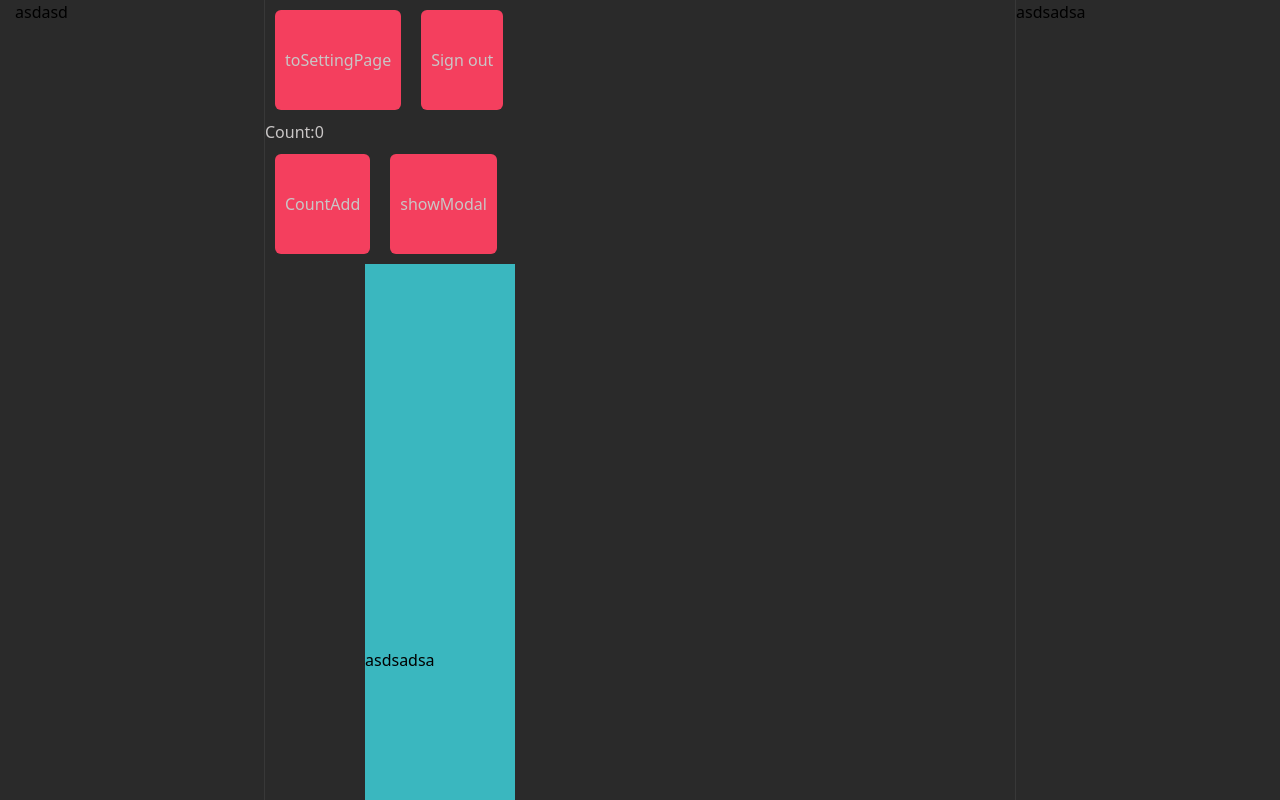
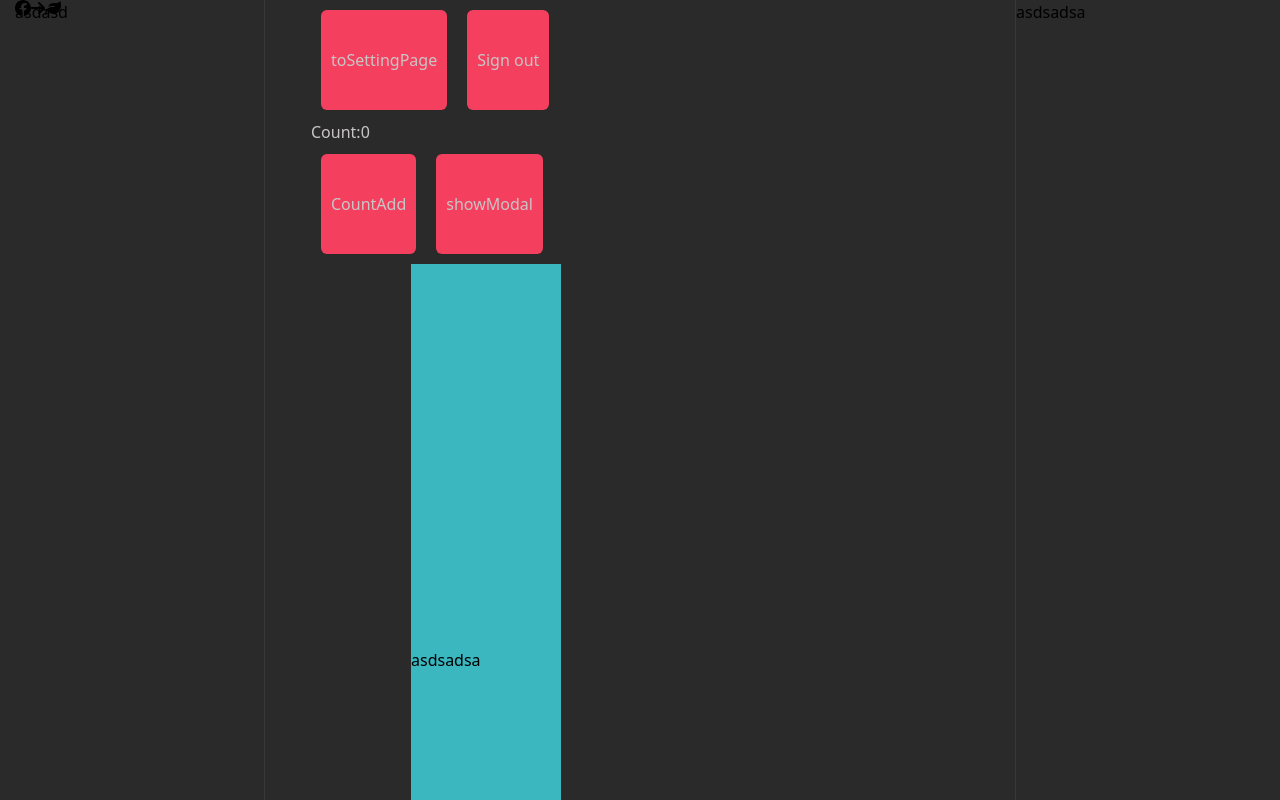
Before and after one commit to chechi992/202310_vue_project_SNS, a Vue app: page /Home in a window 1280 px wide. Shown: the top 800 px of the page. Built offline with nearby package versions, Linux system fonts and the light colour scheme; no server answers; sample sign-in values are in the browser's storage; a web font is replaced by a local one.

Commit message:
アイコン使えるようになる

```diff
--- a/src/main.js
+++ b/src/main.js
@@ -3,13 +3,14 @@ import { createApp } from "vue"
 import App from "./App.vue"
 import router from "./router"
 import "./assets/tailwind.css"
-/* import the fontawesome  */
+import { FontAwesomeIcon } from '@fortawesome/vue-fontawesome'
 import { library } from "@fortawesome/fontawesome-svg-core"
-import "@fortawesome/fontawesome-free/css/all.css"
-import "@fortawesome/fontawesome-free/js/all.js"
-import { faUserSecret} from "@fortawesome/free-solid-svg-icons"
+import { fas } from '@fortawesome/free-solid-svg-icons'
+import { fab } from '@fortawesome/free-brands-svg-icons'
+import { far } from '@fortawesome/free-regular-svg-icons'
 
-/* add icons to the library */
-library.add(faUserSecret)
 
-createApp(App).use(router).mount("#app")
+
+library.add(fas, far, fab)
+
+createApp(App).use(router).component('font-awesome-icon', FontAwesomeIcon).mount("#app")
--- a/src/views/HomeView.vue
+++ b/src/views/HomeView.vue
@@ -4,7 +4,9 @@
   </div>
   <div v-show="!isLoading" class="w-[1250px] m-auto p-0 flex">
     <div class="w-[250px] border-r-[1px] border-gray_800 h-screen fixed">asdasd</div>
-
+    <font-awesome-icon :icon="{ prefix: 'fab', iconName: 'facebook' }" />
+    <font-awesome-icon :icon="['fas', 'arrow-right']" />
+    <font-awesome-icon icon="leaf" />
     <div class="w-[850px] h-screen ml-[250px]">
       <button v-bind:class="[customizeStyle(buttonCustomizaStyleAttribute)]" @click="toSettingView">
         toSettingPage
```
Also changed, not shown: src/components/HomeViewComponents/SettingBar.vue (added).
